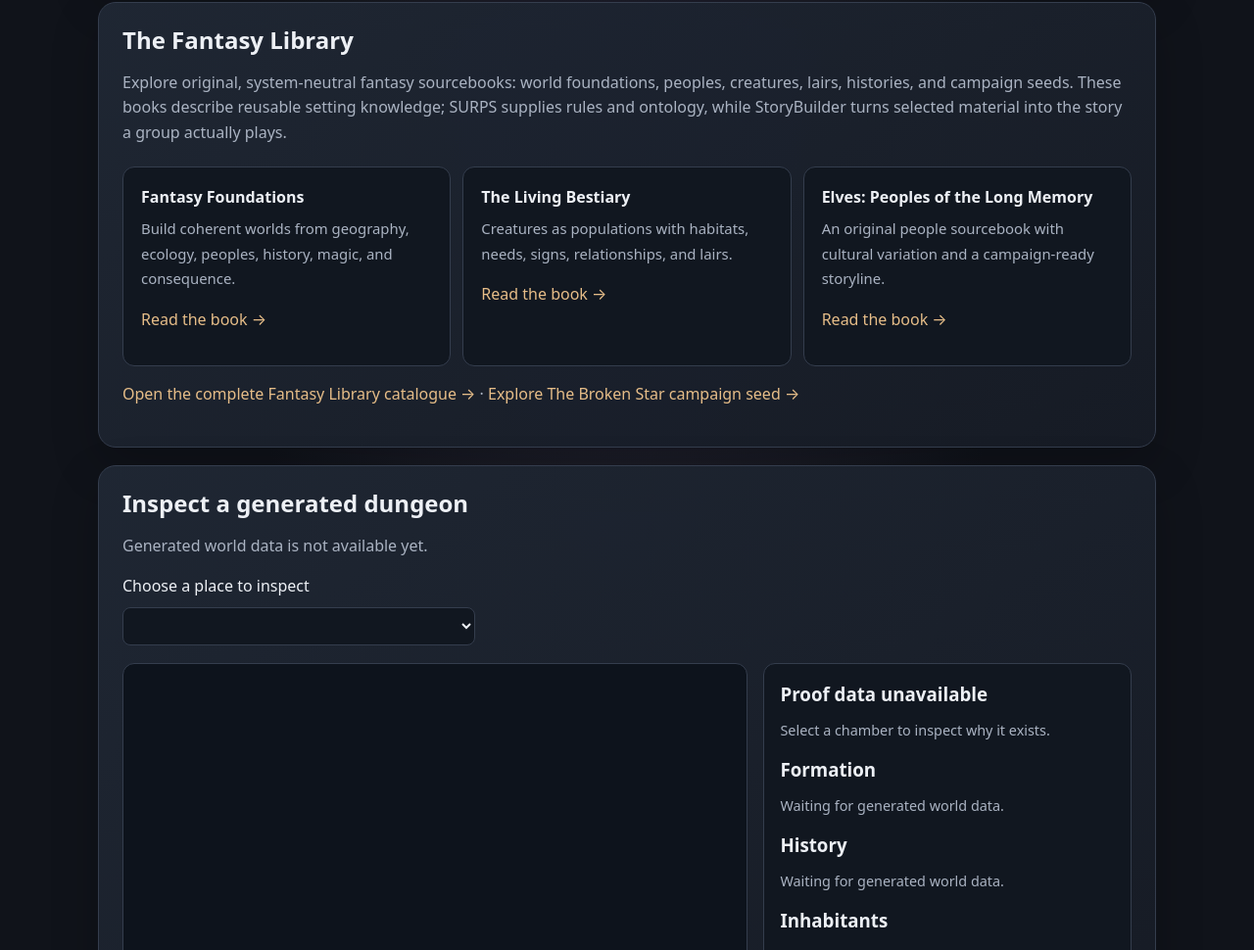
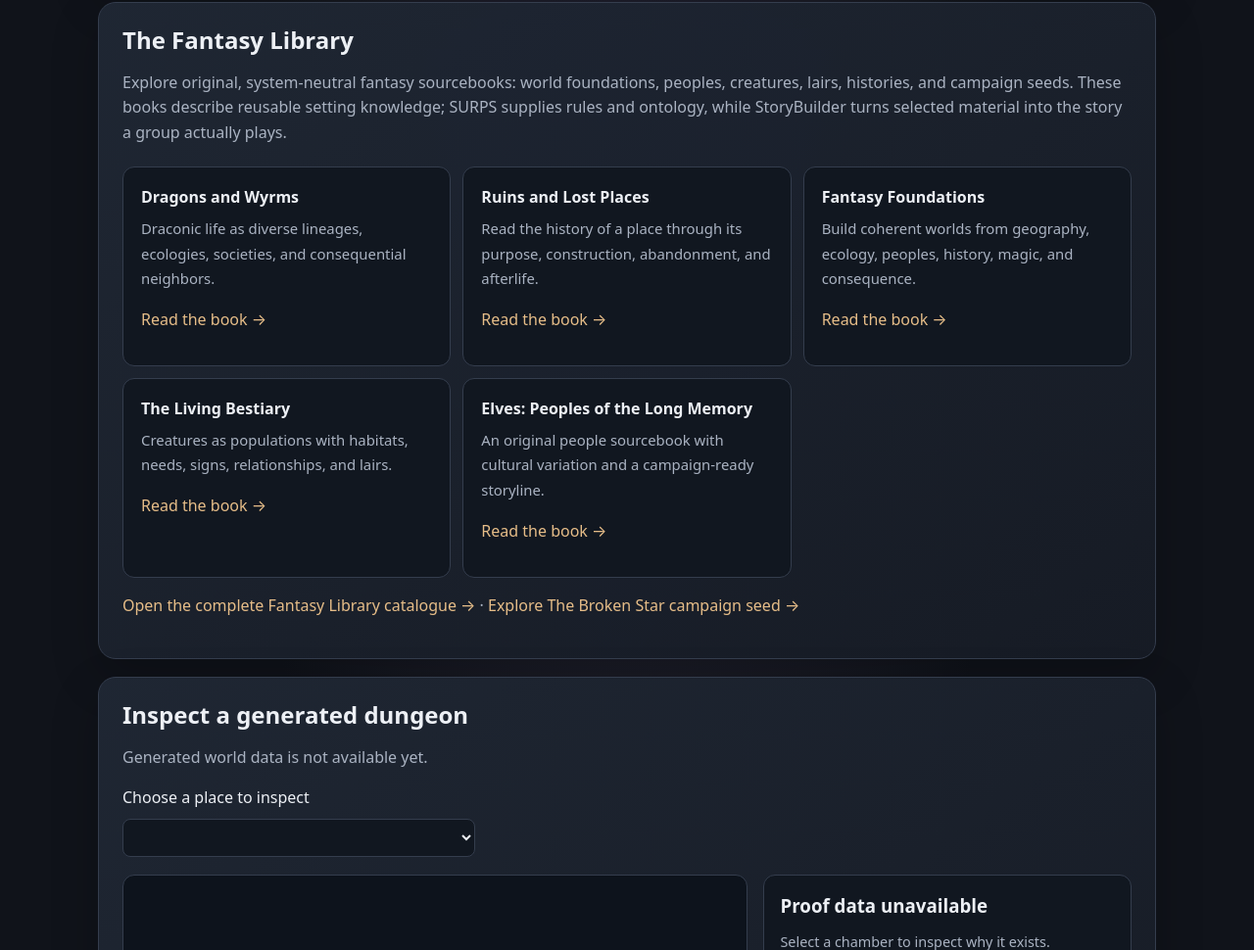
Before and after one commit to TrentBest/FSM_Dungeon, a plain HTML site: page docs/index.html in a window 1280 px wide. Shown: the part 1586-2556 px from the top of the page at 98% size. Drawn offline with Linux system fonts and the light colour scheme; no server answers.

Commit message:
Expose dragons and ruins sourcebooks on Dungeon Pages

```diff
--- a/docs/index.html
+++ b/docs/index.html
@@ -85,6 +85,8 @@
     <h2>The Fantasy Library</h2>
     <p>Explore original, system-neutral fantasy sourcebooks: world foundations, peoples, creatures, lairs, histories, and campaign seeds. These books describe reusable setting knowledge; SURPS supplies rules and ontology, while StoryBuilder turns selected material into the story a group actually plays.</p>
     <div class="world">
+      <article><strong>Dragons and Wyrms</strong><span>Draconic life as diverse lineages, ecologies, societies, and consequential neighbors.</span><p><a href="./books/dragons-and-wyrms.md">Read the book →</a></p></article>
+      <article><strong>Ruins and Lost Places</strong><span>Read the history of a place through its purpose, construction, abandonment, and afterlife.</span><p><a href="./books/ruins-and-lost-places.md">Read the book →</a></p></article>
       <article><strong>Fantasy Foundations</strong><span>Build coherent worlds from geography, ecology, peoples, history, magic, and consequence.</span><p><a href="./books/fantasy-foundations.md">Read the book →</a></p></article>
       <article><strong>The Living Bestiary</strong><span>Creatures as populations with habitats, needs, signs, relationships, and lairs.</span><p><a href="./books/bestiary.md">Read the book →</a></p></article>
       <article><strong>Elves: Peoples of the Long Memory</strong><span>An original people sourcebook with cultural variation and a campaign-ready storyline.</span><p><a href="./books/elves.md">Read the book →</a></p></article>
```
